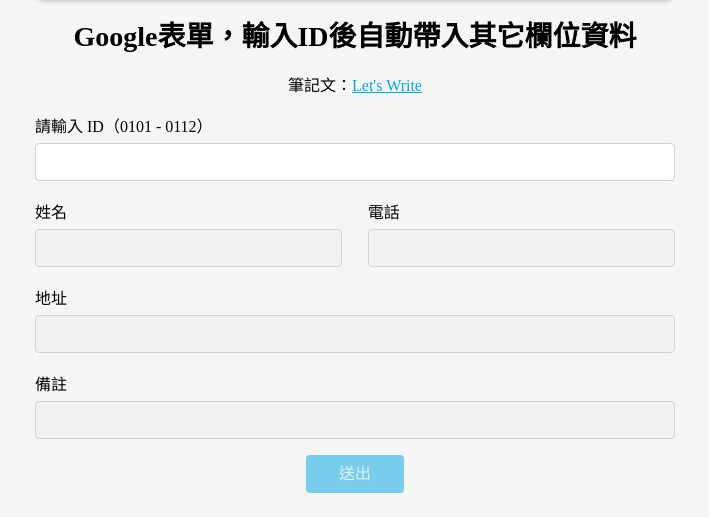
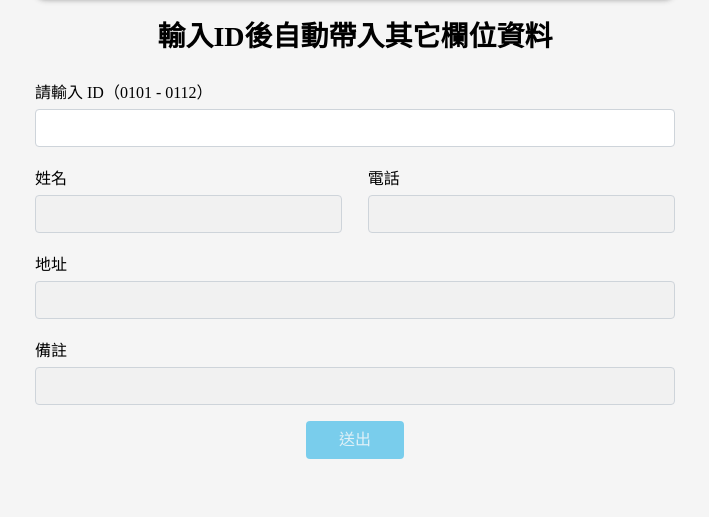
Before and after one commit to tcfabuy/buy.github.io, a plain HTML site: page index.html in a window 1280 px wide. Shown: the part 387-904 px from the top of the page, without its empty margins (285-994 px from the left). After the commit the page ends 870 px from the top, so only its background shows below. Drawn offline with nearby package versions, Linux system fonts and the light colour scheme.

Commit message:
Update index.html

```diff
--- a/index.html
+++ b/index.html
@@ -47,8 +47,8 @@
       <section class="kv w-640"><img src="https://picsum.photos/640/360" width="640" height="360" alt="主視覺"/></section>
       <section class="form w-640">
         <div class="text-center">
-          <h1>Google表單，輸入ID後自動帶入其它欄位資料</h1>
-          <p>筆記文：<a href="" target="_blank">Let's Write</a></p>
+          <h1>輸入ID後自動帶入其它欄位資料</h1>
+
         </div>
         <div class="form-group">
           <label for="main_id">請輸入 ID（0101 - 0112）</label>
```
